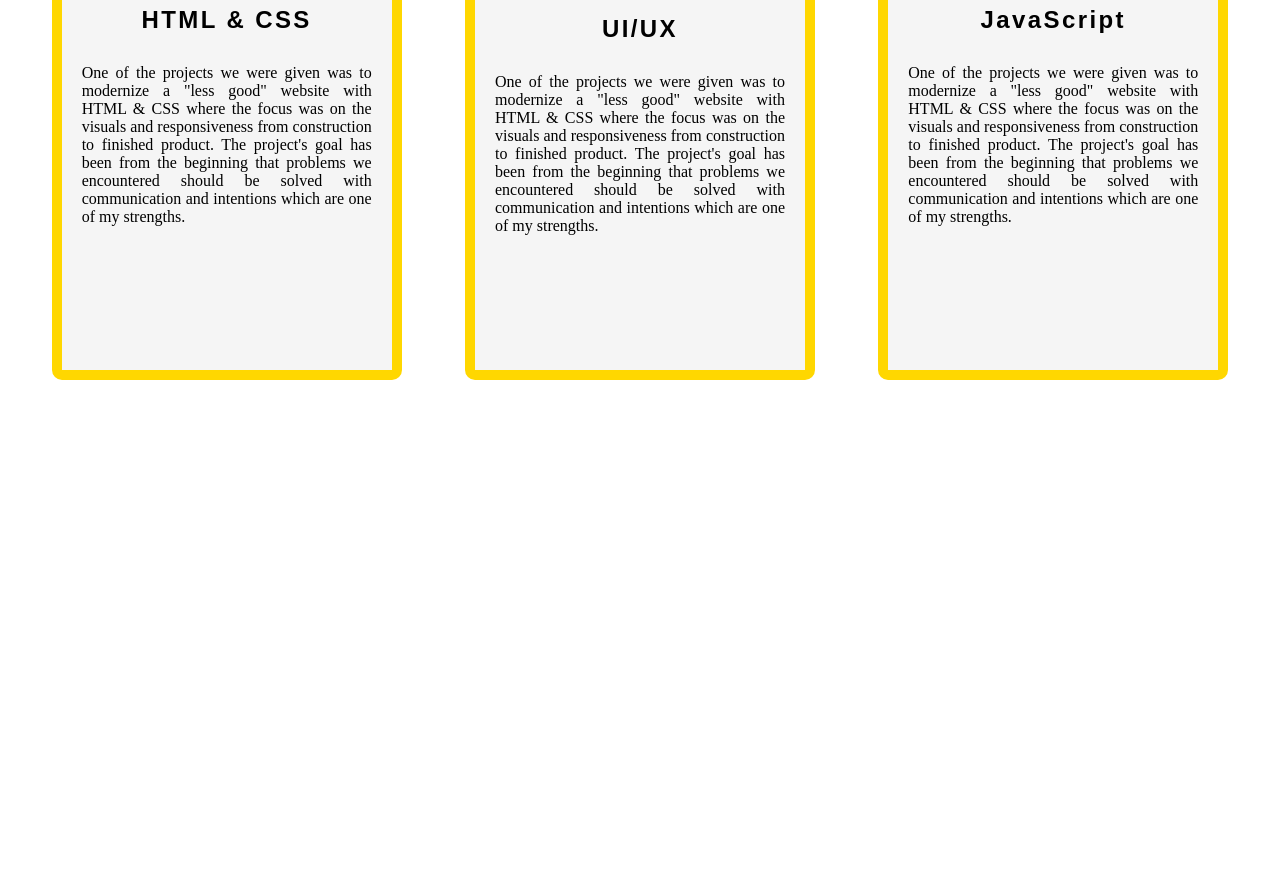
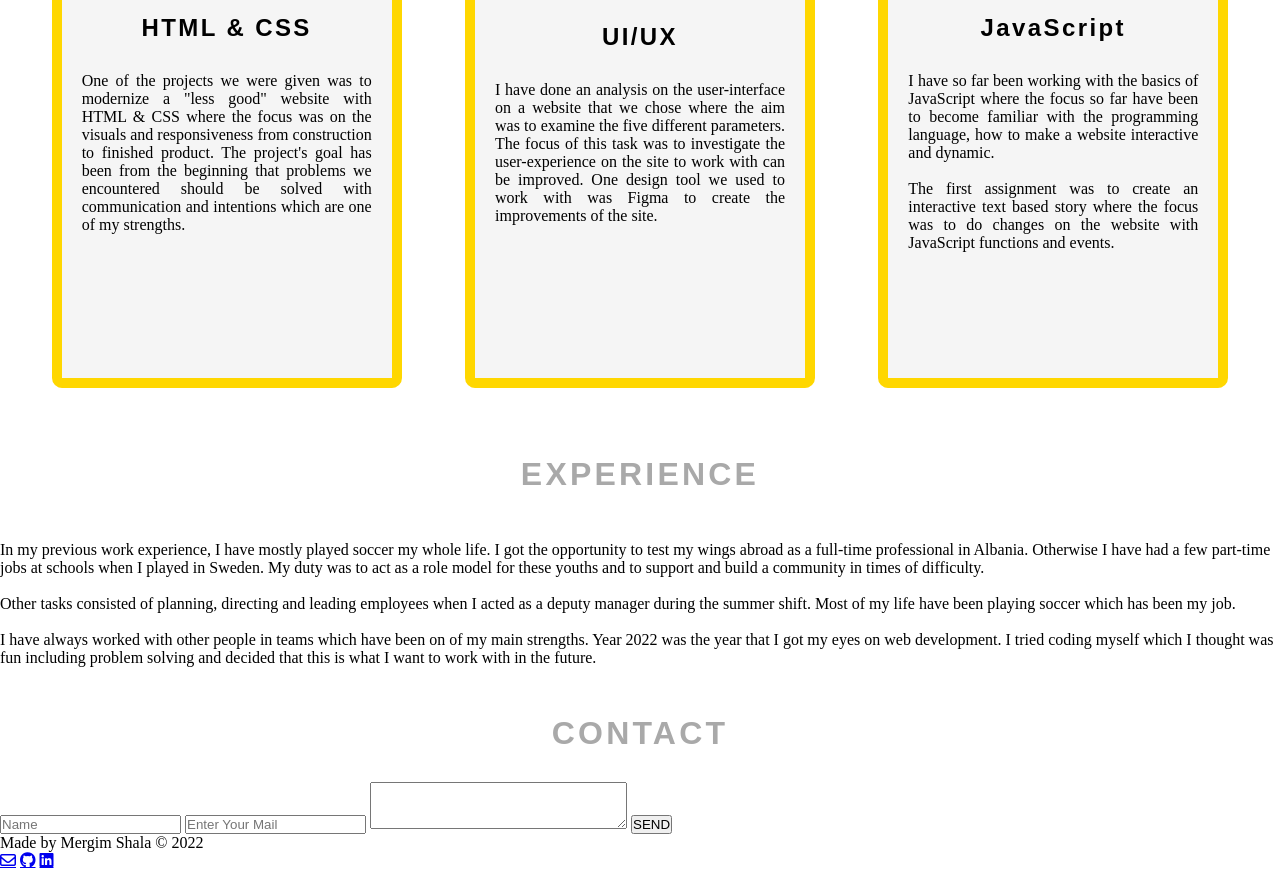
Before and after one commit to mergimshalaa/Lab-cv, a plain HTML site: page index.html in a window 1280 px wide. Shown: the part 1900-2770 px from the top of the page. Before the commit the page ends 2300 px from the top, so only its background shows below. Drawn offline with Linux system fonts and the light colour scheme.

Commit message:
add section for experience, contactform, footer, socials

```diff
--- a/index.html
+++ b/index.html
@@ -6,7 +6,7 @@
     <meta name="viewport" content="width=device-width, initial-scale=1.0">
     <title>Mergim CV</title>
     <link rel="stylesheet" href="https://cdnjs.cloudflare.com/ajax/libs/font-awesome/6.2.1/css/all.min.css">
-    <link rel="stylesheet" href="./media.css">
+    <link rel="stylesheet" media="screen and (max-width: 800px" href="./media.css">
     <link rel="stylesheet" href="./style.css">
     <script src="./main.js"></script>
 
@@ -15,13 +15,16 @@
 
     <nav class="navbar">
         <ul>
-            <li class="li.item"><a href="#">About Me</a></li>
-            <li class="li.item"><a href="#">Knowledge</a></li>
-            <li class="li.item"><a href="#">Experience</a></li>
-            <li class="li.item"><a href="#">Contact</a></li>
+            <li class="li.item"><a href="#aboutme">About Me</a></li>
+            <li class="li.item"><a href="#knowledge">Knowledge</a></li>
+            <li class="li.item"><a href="#experience">Experience</a></li>
+            <li class="li.item"><a href="#contact">Contact</a></li>
         </ul>
     </nav>
 
+    <div class="content-forEagle">
+        <img class="eagle" src="./img/eagle.png" alt="flying bird">
+    </div>
 
     <!--  IKON FÖR MENY
    <i class="fa-sharp fa-solid fa-bars"></i>
@@ -30,19 +33,22 @@
 
     <section class="homepage">
         <div class="maincontent">
-            <h1 class="nameinfo">MERGIM SHALA</h1>
+            <h1 id="infotext" class="nameinfo">MERGIM SHALA</h1>
             <h2 class="nameinfo">Frontend Developer</h2>
             <button class="btn"><a class="linktoCV" href="./mergimshala.pdf">Link to CV</a></button>
             <button onclick="changeMode()" id="btn"></button>
         </div>
 
     </section>
+
     <div>
+        <br>
+        <br id="aboutme">
         <h1 class="headings h1-to-all-sections">ABOUT ME</h1>
+        <br>
     </div>
 
-    <section class="content-aboutme">
-
+    <section class="aboutme">
         <div>
             <img class="picofme" src="./img/picofme.jpg" alt="">
         </div>
@@ -58,7 +64,8 @@
                         get the chance to learn the the industry for real.
                         <br>
                         <br>
-                        My other passion is to play chess at my sparetime, it makes me relax. As a person I'm driven and forward thinking. I like to work
+                        My other passion is to play chess at my sparetime, it makes me relax.
+                        As a person I'm driven and forward thinking. I like to work
                         independently, while I know from football experience that
                         I'm a great team player and that working as a team is
                         important for me. I'm easy to deal with and adaptable
@@ -71,7 +78,9 @@
 
 
     <section class="knowledge">
+        <br id="knowledge">
         <h1 class="headings h1-to-all-sections">KNOWLEDGE</h1>
+        <br>
         <div class="rows">
             <div class="box1">
                 <i class="fa-solid fa-code html-icon"></i>
@@ -84,23 +93,76 @@
             <div class="box1">
                 <img class="ui-ux" src="./img/ui.png" alt="">
                 <h1 class="headings">UI/UX</h1>
-                <p>One of the projects we were given was to modernize a "less good" website with
-                    HTML & CSS where the focus was on the visuals and responsiveness from construction to
-                    finished product. The project's goal has been from the beginning that problems we encountered should
-                     be solved with communication and intentions which are one of my strengths.</p>
+                <p>I have done an analysis on the user-interface on a website that we
+                    chose where the aim was to examine the five different parameters.
+                    The focus of this task was to investigate the user-experience on the
+                    site to work with can be improved. One design tool we used to work
+                    with was Figma to create the improvements of the site.
+                </p>
             </div>
             <div class="box1">
                 <i class="fa-brands fa-js js-icon"></i>
                 <h1 class="headings">JavaScript</h1>
-                <p>One of the projects we were given was to modernize a "less good" website with
-                    HTML & CSS where the focus was on the visuals and responsiveness from construction to
-                    finished product. The project's goal has been from the beginning that problems we encountered should
-                     be solved with communication and intentions which are one of my strengths.</p>
+                <p>I have so far been working with the basics of JavaScript where the focus so far have been to
+                    become familiar with the programming language, how to make a website interactive and dynamic.
+                    <br>
+                    <br>
+                    The first assignment was to create an interactive text based story where the focus was to do
+                    changes on the website with JavaScript functions and events.
+                </p>
             </div>
-
         </div>
-
     </section>
 
+    <div>
+        <br id="experience">
+        <h1 class="headings h1-to-all-sections">EXPERIENCE</h1>
+        <br>
+    </div>
+    <section class="experience">
+        <div>
+            <p>In my previous work experience, I have mostly played soccer my
+                whole life. I got the opportunity to test my wings abroad as a
+                full-time professional in Albania. Otherwise I have had a few
+                part-time jobs at schools when I played in Sweden. My duty was
+                to act as a role model for these youths and to support and build
+                a community in times of difficulty.
+                <br>
+                <br>
+                Other tasks consisted of
+                planning, directing and leading employees when I acted as a
+                deputy manager during the summer shift. Most of my life have
+                been playing soccer which has been my job.
+                <br>
+                <br>
+                I have always worked with other people in teams which have been on of my main strengths.
+                Year 2022 was the year that I got my eyes on web development. I tried coding myself which
+                I thought was fun including problem solving and decided that this is what I want to work
+                with in the future.
+                </p>
+        </div>
+    </section>
+
+    <div>
+        <br id="contact">
+        <h1 class="headings h1-to-all-sections">CONTACT</h1>
+    </div>
+    <section class="contactme">
+        <form action="" class="form">
+            <input type="name" name="name" class="input" placeholder="Name">
+            <input type="email" name="email" class="input" placeholder="Enter Your Mail">
+            <textarea name="msg" id="msg" cols="30" rows="3"></textarea>
+            <input type="submit" value="SEND" id="send">
+        </form>
+    </section>
+<footer>
+    <div class="footer-content">
+        <p class="footer-p">Made by Mergim Shala &copy; 2022</p>
+
+        <a href="mailto:mergim.shala@medieinstitutet.se" class="fa-regular fa-envelope"></a>
+        <a href="https://github.com/mergimshalaa" class="fa-brands fa-github"></a>
+        <a href="https://www.linkedin.com/in/mergim-shala-230691220/" class="fa-brands fa-linkedin"></a>
+    </div>
+</footer>
 </body>
 </html>
```
